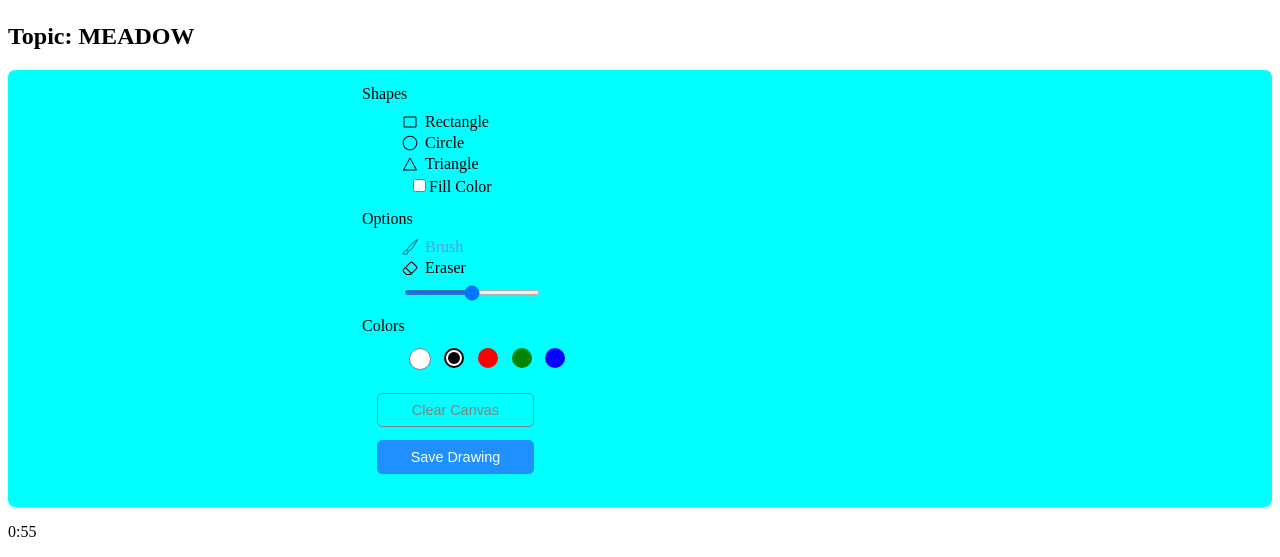
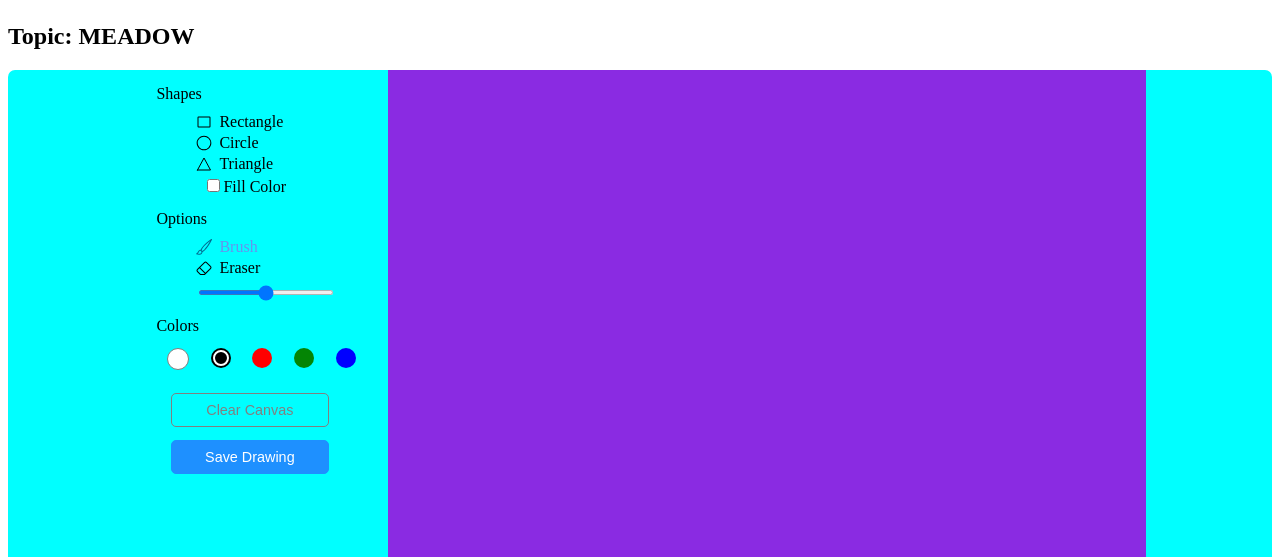
Before and after one commit to Duo-doodle/Duo-doodle, a React (Vite) app in the folder Duo-doodle/: page / in a window 1280 px wide. Shown: the part 390-947 px from the top of the page. Built offline with nearby package versions, Linux system fonts and the light colour scheme.

Commit message:
fixed basic drawing functionality with css styling added

```diff
--- a/Duo-doodle/src/components/Canvas.jsx
+++ b/Duo-doodle/src/components/Canvas.jsx
@@ -101,7 +101,7 @@ const Canvas = () => {
             <button className="save-img">Save Drawing</button>
           </div>
         </section>
-        <canvas id="canvas"></canvas>
+          <canvas id="canvas" width={600} height={450}></canvas>
       </div>
     </section>
   )
--- a/Duo-doodle/src/index.css
+++ b/Duo-doodle/src/index.css
@@ -12,7 +12,6 @@
 .container{
   display: flex;
   width: 80%;
-  max-width: 600px;
 }
 .tools-board{
   width: 210px;
@@ -54,6 +53,7 @@
 .colors .options{
   display: flex;
   justify-content: space-around;
+  padding-left: 0;
 }
 .colors .option{
   height: 20px;
@@ -122,6 +122,11 @@
   background-color:dodgerblue;
   border: 1px solid dodgerblue
 }
-.canvas{
-  flex: 1;
+.container> #canvas:nth-child(2){
+  flex:1;
+  background-color: blueviolet;
 }
+#canvas canvas{
+  width:100%;
+  height: 100%;
+}
```
